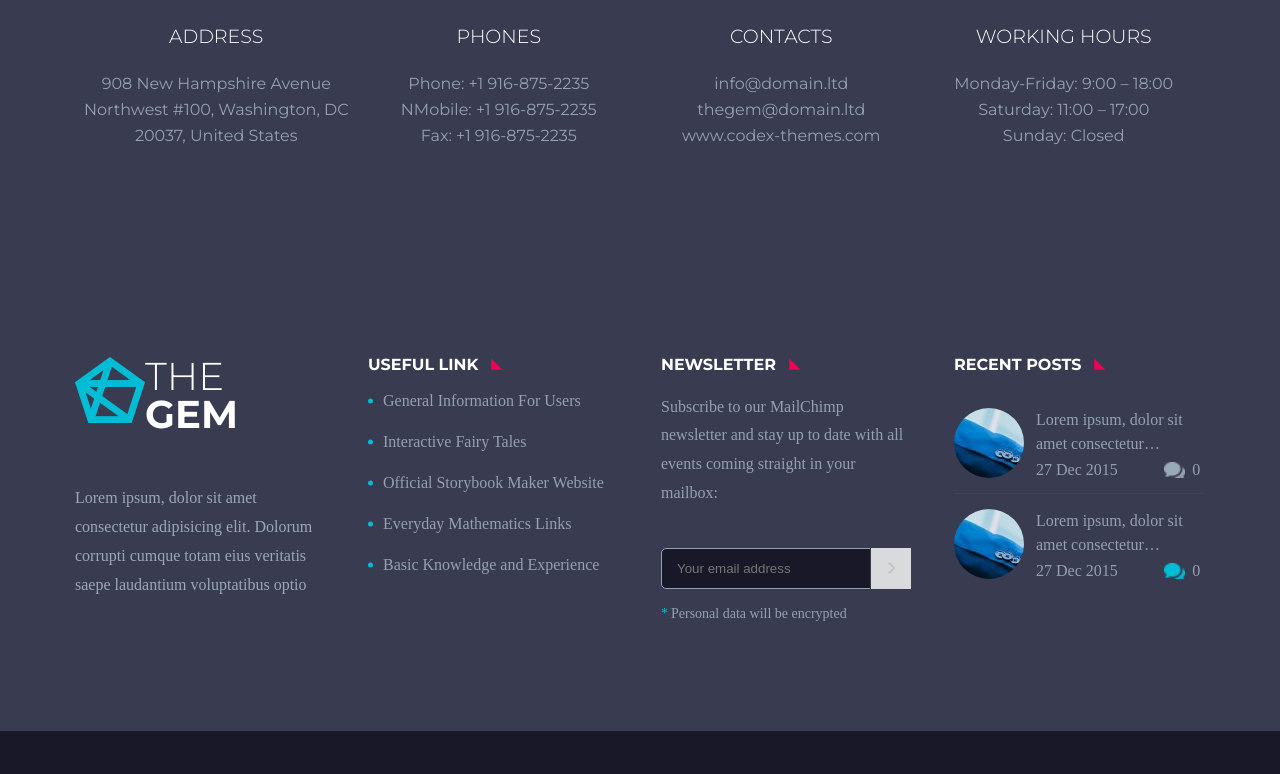
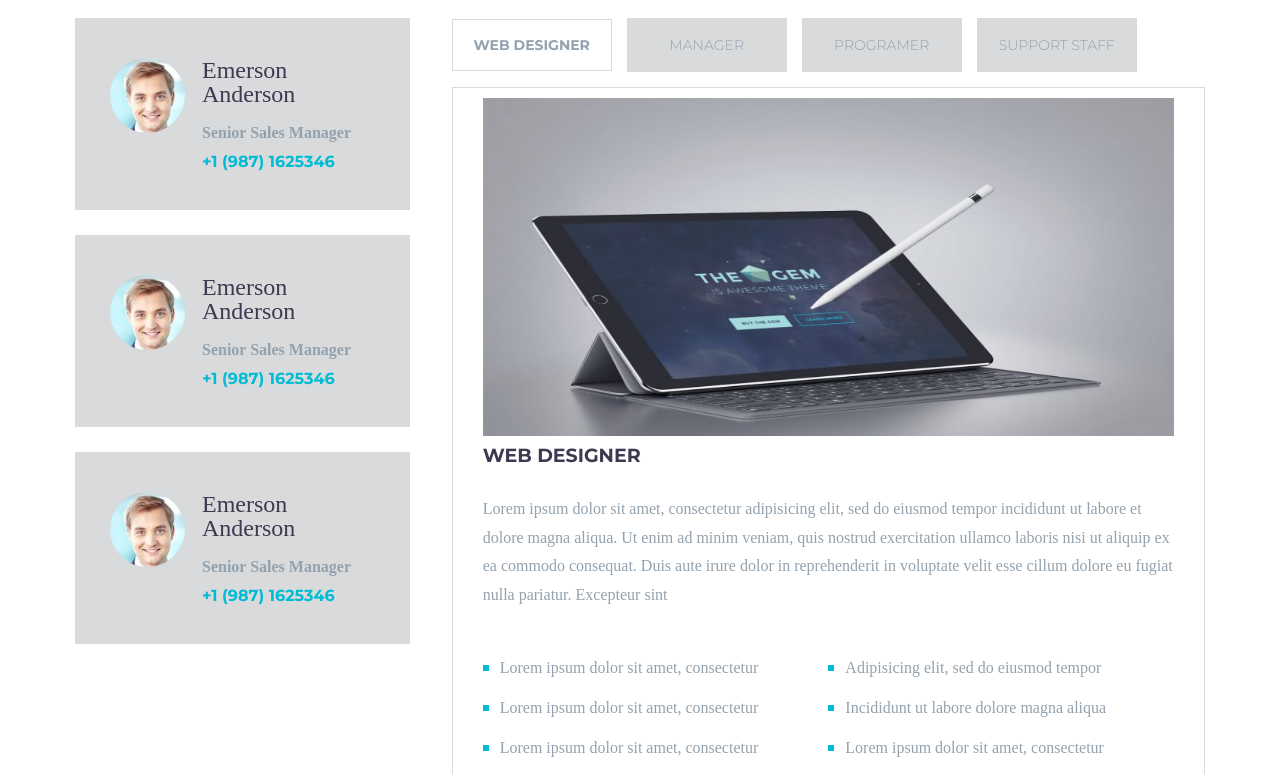
Before and after one commit to lekhanh-dev/template-vue, a Vue app: page / in a window 1280 px wide. Shown: the part 8546-9320 px from the top of the page. Built offline with nearby package versions, Linux system fonts and the light colour scheme.

Commit message:
create open-vacancies component

```diff
--- /dev/null
+++ b/src/components/OpenVacancies.vue
@@ -0,0 +1,172 @@
+<template>
+  <section class="open-vacancies">
+    <div class="container">
+      <div class="open-vacancies__list-item d-flex">
+        <div class="open-vacancies__item">
+          <header
+            class="open-vacancies__title font-weight-bold ff-montserrat text-dark"
+          >
+            OUR TEAM
+          </header>
+          <ul class="open-vacancies__our-team">
+            <li class="bg-grey-light">
+              <div class="open-vacancies__person-box d-flex">
+                <div class="open-vacancies__person-box-left">
+                  <div class="open-vacancies__avatar border-rounded-circle">
+                    <img src="../assets/img/avatar.jpg" alt="avatar" />
+                  </div>
+                </div>
+                <div class="open-vacancies__person-box-right">
+                  <div class="open-vacancies__name font-weight-light text-dark">
+                    Emerson Anderson
+                  </div>
+                  <div
+                    class="open-vacancies__position font-weight-bold text-grey"
+                  >
+                    Senior Sales Manager
+                  </div>
+                  <div
+                    class="open-vacancies__phone-number font-weight-bold ff-montserrat text-blue-light"
+                  >
+                    +1 (987) 1625346
+                  </div>
+                </div>
+              </div>
+            </li>
+            <li class="bg-grey-light">
+              <div class="open-vacancies__person-box d-flex">
+                <div class="open-vacancies__person-box-left">
+                  <div class="open-vacancies__avatar border-rounded-circle">
+                    <img src="../assets/img/avatar.jpg" alt="avatar" />
+                  </div>
+                </div>
+                <div class="open-vacancies__person-box-right">
+                  <div class="open-vacancies__name font-weight-light text-dark">
+                    Emerson Anderson
+                  </div>
+                  <div
+                    class="open-vacancies__position font-weight-bold text-grey"
+                  >
+                    Senior Sales Manager
+                  </div>
+                  <div
+                    class="open-vacancies__phone-number font-weight-bold ff-montserrat text-blue-light"
+                  >
+                    +1 (987) 1625346
+                  </div>
+                </div>
+              </div>
+            </li>
+            <li class="bg-grey-light">
+              <div class="open-vacancies__person-box d-flex">
+                <div class="open-vacancies__person-box-left">
+                  <div class="open-vacancies__avatar border-rounded-circle">
+                    <img src="../assets/img/avatar.jpg" alt="avatar" />
+                  </div>
+                </div>
+                <div class="open-vacancies__person-box-right">
+                  <div class="open-vacancies__name font-weight-light text-dark">
+                    Emerson Anderson
+                  </div>
+                  <div
+                    class="open-vacancies__position font-weight-bold text-grey"
+                  >
+                    Senior Sales Manager
+                  </div>
+                  <div
+                    class="open-vacancies__phone-number font-weight-bold ff-montserrat text-blue-light"
+                  >
+                    +1 (987) 1625346
+                  </div>
+                </div>
+              </div>
+            </li>
+          </ul>
+        </div>
+        <div class="open-vacancies__item">
+          <header class="open-vacancies__title font-weight-bold ff-montserrat">
+            OPEN VACANCIES
+          </header>
+          <div class="open-vacancies__wrap-position">
+            <ul class="open-vacancies__list-position ff-montserrat text-grey">
+              <li
+                class="open-vacancies--button-active font-weight-bold d-i-block"
+              >
+                WEB DESIGNER
+              </li>
+              <li class="font-weight-light bg-grey-light d-i-block">
+                MANAGER
+              </li>
+              <li class="font-weight-light bg-grey-light d-i-block">
+                PROGRAMER
+              </li>
+              <li class="font-weight-light bg-grey-light d-i-block">
+                SUPPORT STAFF
+              </li>
+            </ul>
+            <div class="open-vacancies__position-content d-flex flex-wrap">
+              <div class="open-vacancies__position-image pos-relative">
+                <img
+                  class="pos-absolute"
+                  src="../assets/img/position.jpg"
+                  alt="position-image"
+                />
+              </div>
+              <div class="open-vacancies__position-detail">
+                <h1 class="ff-montserrat font-weight-bold text-dark">
+                  WEB DESIGNER
+                </h1>
+                <p class="text-grey">
+                  Lorem ipsum dolor sit amet, consectetur adipisicing elit, sed
+                  do eiusmod tempor incididunt ut labore et dolore magna aliqua.
+                  Ut enim ad minim veniam, quis nostrud exercitation ullamco
+                  laboris nisi ut aliquip ex ea commodo consequat. Duis aute
+                  irure dolor in reprehenderit in voluptate velit esse cillum
+                  dolore eu fugiat nulla pariatur. Excepteur sint
+                </p>
+              </div>
+              <ul
+                class="open-vacancies__position-requirements d-flex flex-wrap text-grey"
+              >
+                <li class="pos-relative">
+                  Lorem ipsum dolor sit amet, consectetur
+                </li>
+                <li class="pos-relative">
+                  Adipisicing elit, sed do eiusmod tempor
+                </li>
+                <li class="pos-relative">
+                  Lorem ipsum dolor sit amet, consectetur
+                </li>
+                <li class="pos-relative">
+                  Incididunt ut labore dolore magna aliqua
+                </li>
+                <li class="pos-relative">
+                  Lorem ipsum dolor sit amet, consectetur
+                </li>
+                <li class="pos-relative">
+                  Lorem ipsum dolor sit amet, consectetur
+                </li>
+                <li class="pos-relative">
+                  Enim ad minim veniam, quis nostrud
+                </li>
+                <li class="pos-relative">
+                  Lorem ipsum dolor sit amet, consectetur
+                </li>
+              </ul>
+            </div>
+          </div>
+        </div>
+      </div>
+    </div>
+  </section>
+</template>
+
+<script>
+export default {
+  name: "open-vacancies",
+};
+</script>
+
+<style lang="scss" scoped>
+@import "../styles/components/OpenVacancies.scss";
+</style>
--- /dev/null
+++ b/src/styles/components/OpenVacancies.scss
@@ -0,0 +1,146 @@
+@import "../variable";
+@import "../mixin";
+
+.open-vacancies {
+  padding: 50px 0;
+  @include media(map-get($breakpoint, "sm")) {
+    padding: 128px 0;
+  }
+  &__list-item {
+    flex-wrap: wrap;
+    box-sizing: border-box;
+  }
+  &__item {
+    flex: 0 0 100%;
+    @include media(map-get($breakpoint, "lg")) {
+      &:nth-child(1) {
+        flex: 33.33%;
+      }
+      &:nth-child(2) {
+        flex: 66.66%;
+      }
+    }
+  }
+  &__title {
+    font-size: 24px;
+    padding-bottom: 48px;
+  }
+  &__our-team {
+    padding-right: 0;
+    @include media(map-get($breakpoint, "lg")) {
+      padding-right: 42px;
+    }
+    li {
+      padding: 40px 0;
+      margin-bottom: 25px;
+    }
+  }
+  &__person-box {
+    padding: 0 35px;
+  }
+  &__avatar {
+    width: 75px;
+    height: 75px;
+    overflow: hidden;
+    margin-right: 17px;
+  }
+  &__name {
+    font-size: 24px;
+    padding-bottom: 19px;
+  }
+  &__position {
+    font-size: 16px;
+    padding-bottom: 13px;
+  }
+  &__list-position {
+    li {
+      margin-right: 15px;
+      margin-bottom: 15px;
+      padding: 20px 0;
+      text-align: center;
+      font-size: 14px;
+      cursor: pointer;
+      width: 100%;
+      &:nth-child(1) {
+        border: 1px solid map-get($text-color, "grey-light");
+        padding: 18px 0;
+        cursor: none;
+      }
+      @include media(map-get($breakpoint, "md")) {
+        max-width: 160px;
+      }
+    }
+  }
+  &__position-content {
+    border: 1px solid map-get($text-color, "grey-light");
+    padding: 40px;
+    @include media(map-get($breakpoint, "md")) {
+      padding: 0;
+    }
+  }
+  &__position-image {
+    flex: 100%;
+    padding-top: 66.66%;
+    margin: 10px 30px 10px 30px;
+    align-self: baseline;
+    @include media(map-get($breakpoint, "md")) {
+      width: 50%;
+      padding-top: 45%;
+    }
+    img {
+      top: 0;
+      left: 0;
+      width: 100%;
+      height: 100%;
+    }
+  }
+  &__position-detail {
+    flex: 100%;
+    padding: 0;
+    @include media(map-get($breakpoint, "md")) {
+      width: 50%;
+      margin: 0 30px;
+    }
+    h1 {
+      font-size: 19px;
+      padding-bottom: 30px;
+    }
+    p {
+      line-height: 1.8;
+    }
+  }
+  &__position-requirements {
+    padding-top: 20px;
+    @include media(map-get($breakpoint, "md")) {
+      margin: 30px;
+    }
+    li {
+      flex: 100%;
+      box-sizing: border-box;
+      margin-bottom: 24px;
+      padding-left: 17px;
+      &::before {
+        content: "";
+        width: 6px;
+        height: 6px;
+        background: #00bcd4;
+        position: absolute;
+        top: 5px;
+        left: 0;
+      }
+      &:nth-child(2n) {
+        @include media(map-get($breakpoint, "md")) {
+          padding-left: 17px;
+        }
+        &::before {
+          @include media(map-get($breakpoint, "md")) {
+            left: 0;
+          }
+        }
+      }
+      @include media(map-get($breakpoint, "md")) {
+        flex: 50%;
+      }
+    }
+  }
+}
--- a/src/views/Home.vue
+++ b/src/views/Home.vue
@@ -11,6 +11,7 @@
     <core-competence />
     <pricing-table />
     <comp-advertisement />
+    <open-vacancies />
     <contact-us />
     <comp-footer />
   </div>
@@ -30,6 +31,7 @@ import PricingTable from "../components/PricingTable.vue";
 import ContactUs from "../components/ContactUs.vue";
 import ListProduct from "../components/product/ListProduct.vue";
 import CompAdvertisement from "../components/CompAdvertisement.vue";
+import OpenVacancies from "../components/OpenVacancies.vue";
 
 export default {
   name: "Home",
@@ -47,6 +49,7 @@ export default {
     ContactUs,
     ListProduct,
     CompAdvertisement,
+    OpenVacancies,
   },
 };
 </script>
```
